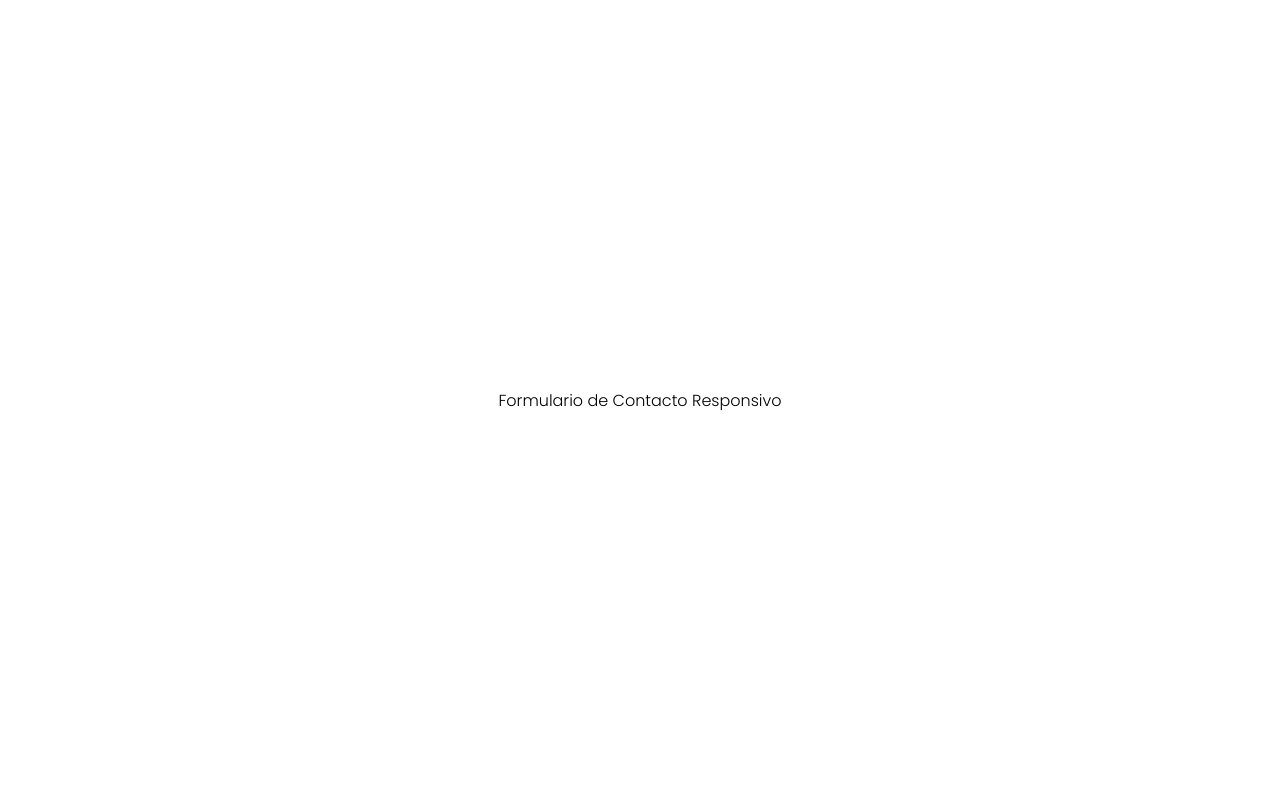
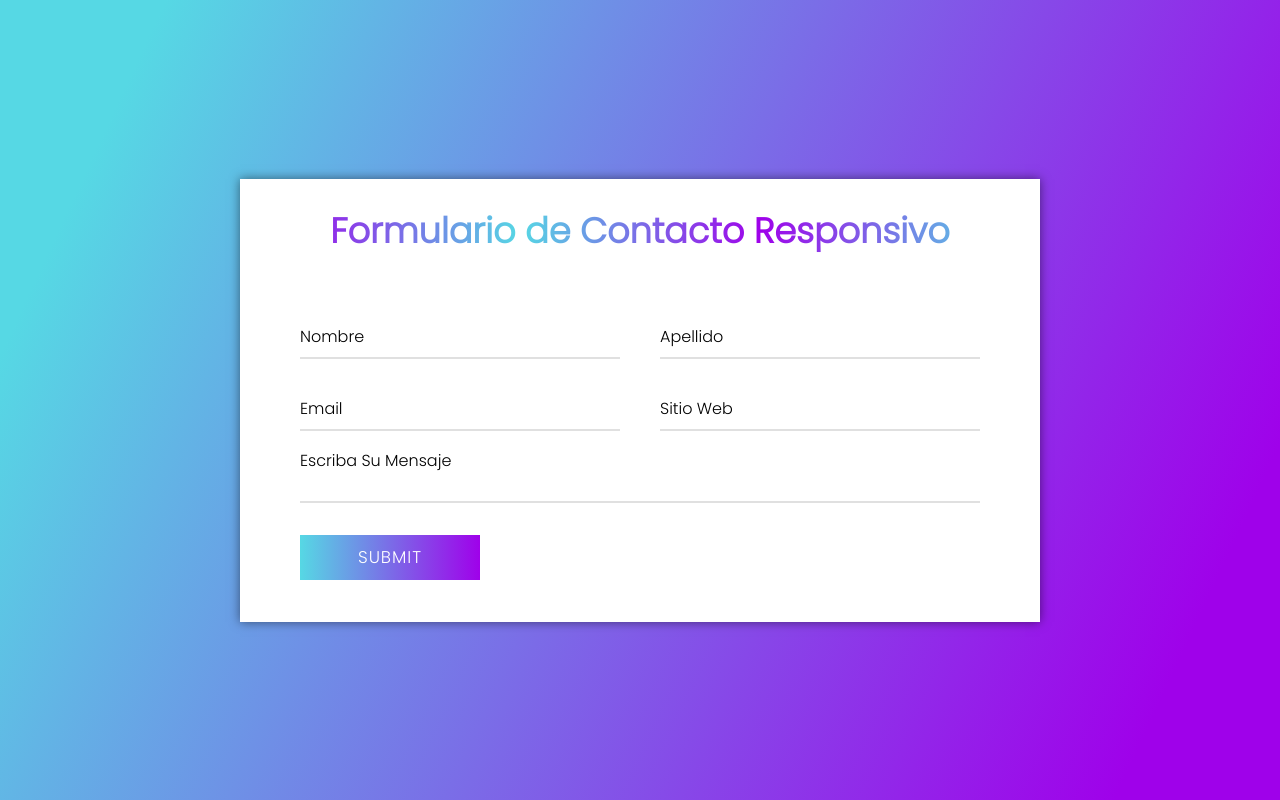
Before and after one commit to CSS-GENERAL/CSS-ContactForm, a plain HTML site: page index.html in a window 1280 px wide. Drawn offline with Linux system fonts and the light colour scheme.

Commit message:
Updating...

```diff
--- a/index.html
+++ b/index.html
@@ -10,6 +10,45 @@
 <body>
     <div class="container">
         <div class="text">Formulario de Contacto Responsivo</div>
+        <form action="#">
+            <div class="form-row">
+                <div class="input-data">
+                    <input type="text" required>
+                    <div class="underline"></div>
+                    <label for="">Nombre</label>
+                </div>
+                <div class="input-data">
+                    <input type="text" required>
+                    <div class="underline"></div>
+                    <label for="">Apellido</label>
+                </div>
+            </div>
+            <div class="form-row">
+                <div class="input-data">
+                    <input type="text" required>
+                    <div class="underline"></div>
+                    <label for="">Email</label>
+                </div>
+                <div class="input-data">
+                    <input type="text" required>
+                    <div class="underline"></div>
+                    <label for="">Sitio Web</label>
+                </div>
+            </div>
+            <div class="form-row">
+                <div class="input-data textarea">
+                    <textarea name="" id="" cols="30" rows="10" required></textarea>
+                    <div class="underline"></div>
+                    <label for="">Escriba Su Mensaje</label>
+                </div>
+            </div>
+            <div class="form-row submit-btn">
+                <div class="input-data">
+                    <div class="inner"></div>
+                    <input type="submit" value="submit">
+                </div>
+            </div>
+        </form>
     </div>
 </body>
 </html>
--- a/style.css
+++ b/style.css
@@ -14,4 +14,157 @@ body
     align-items: center;
     min-height: 100vh;
     padding: 40px;
+    background: linear-gradient(115deg,#56d8e4 10%,#9f01ea 90%);
 }
+
+.container
+{
+    background: #fff;
+    width: 800px;
+    max-width: 800px;
+    padding: 25px 40px 10px 40px;
+    box-shadow: 0px 0px 10px rgba(0,0,0,0.5);
+}
+
+.container .text
+{
+    font-size: 35px;
+    font-weight: 600;
+    text-align: center;
+    background:-webkit-linear-gradient(right,#56d8e4,#9f01ea,#56d8e4,#9f01ea);
+    -webkit-background-clip: text;
+    -webkit-text-fill-color: transparent;
+}
+
+.container form
+{
+    padding: 30px 0 0 0;
+}
+
+.container form .form-row
+{
+    display: flex;
+    margin: 32px 0;
+}
+
+.container .form-row .input-data
+{
+    width: 100%;
+    height: 40px;
+    margin: 0 20px;
+    position: relative;
+}
+
+form .form-row .textarea
+{
+    height:70px;
+}
+
+.input-data input,
+.textarea textarea
+{
+    display: block;
+    height: 100%;
+    width: 100%;
+    border: none;
+    font-size: 17px;
+    border-bottom: 2px solid rgba(0, 0, 0, 0.12);
+}
+
+.input-data input:focus ~ label, .textarea textarea:focus  ~ label ,
+.input-data input:valid ~ label, .textarea textarea:valid  ~ label
+{
+    transform: translateY(-20px);
+    color: #3498db;
+    font-size: 15px;
+}
+
+.textarea textarea
+{
+    resize: none;
+    padding-top: 10px;
+}
+
+.input-data label
+{
+    position: absolute;
+    bottom: 10px;
+    font-size: 16px;
+    pointer-events: none;
+    transition: all 0.3s ease;
+}
+
+.textarea label
+{
+    width: 100%;
+    bottom: 30px;
+    background: #fff;
+}
+
+
+.input-data .underline
+{
+    position: absolute;
+    bottom: 0;
+    height: 2px;
+    width: 100%;
+}
+
+.input-data .underline::before,
+.input-data .underline::after
+{
+    position: absolute;
+    content: "";
+    height: 100%;
+    width: 100%;
+    background:#3498db;
+    transform: scaleX(0);
+    transform-origin: center;
+    transition:transform 0.3s ease;
+
+
+}
+
+.input-data input:focus ~ .underline:before, .underline:after,
+.textarea textarea:focus  ~ .underline:before, .underline:after ,
+.input-data input:valid ~ .underline:before, .underline:after,
+.textarea textarea:valid  ~ .underline:before, .underline:after
+{
+    transform:scaleX(1);
+}
+
+.submit-btn .input-data
+{
+    height: 45px !important;
+    width: 25% !important;
+    overflow: hidden;
+}
+
+.submit-btn .input-data .inner
+{
+    height: 100%;
+    width: 300%;
+    position: absolute;
+    left: -100%;
+    background:-webkit-linear-gradient(right,#56d8e4,#9f01ea,#56d8e4,#9f01ea);
+    transition: all 0.3s;
+}
+
+.submit-btn .input-data:hover .inner
+{
+    left: 0;
+}
+
+.submit-btn .input-data input
+{
+    position: relative;
+    z-index: 2;
+    background: none;
+    border: none;
+    color: #fff;
+    font-size: 17px;
+    font-weight: 500;
+    text-transform: uppercase;
+    letter-spacing: 1px;
+    cursor: pointer;
+}
```
